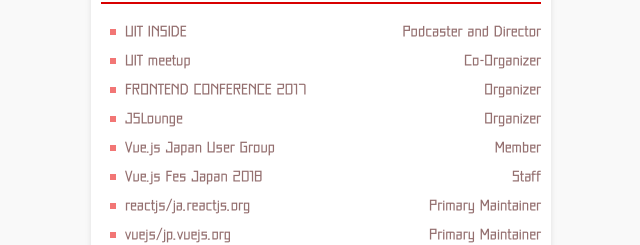
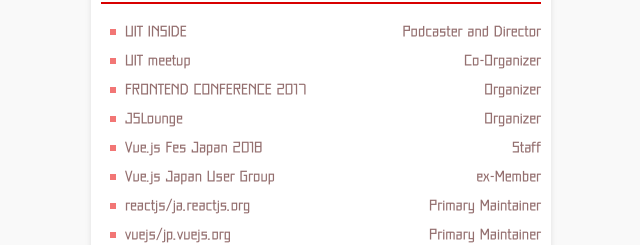
Before and after one commit to potato4d/potato4d.me, a Nuxt app: page / in a window 1280 px wide. Shown: the part 940-1185 px from the top of the page, without its empty margins (319-959 px from the left). Built offline with nearby package versions, Linux system fonts and the light colour scheme.

Commit message:
[In progress] Leave Vue.js Japan User Group

```diff
--- a/app/pages/index.vue
+++ b/app/pages/index.vue
@@ -81,12 +81,12 @@
           <span class="community-role">Organizer</span>
         </li>
         <li>
-          <span class="community-name">Vue.js Japan User Group</span>
-          <span class="community-role">Member</span>
+          <span class="community-name">Vue.js Fes Japan 2018</span>
+          <span class="community-role">Staff</span>
         </li>
         <li>
-          <span class="community-name">Vue.js Fes Japan 2018</span>
-          <span class="community-role">Staff</span>
+          <span class="community-name">Vue.js Japan User Group</span>
+          <span class="community-role">ex-Member</span>
         </li>
         <li>
           <span class="community-name">reactjs/ja.reactjs.org</span>
```
